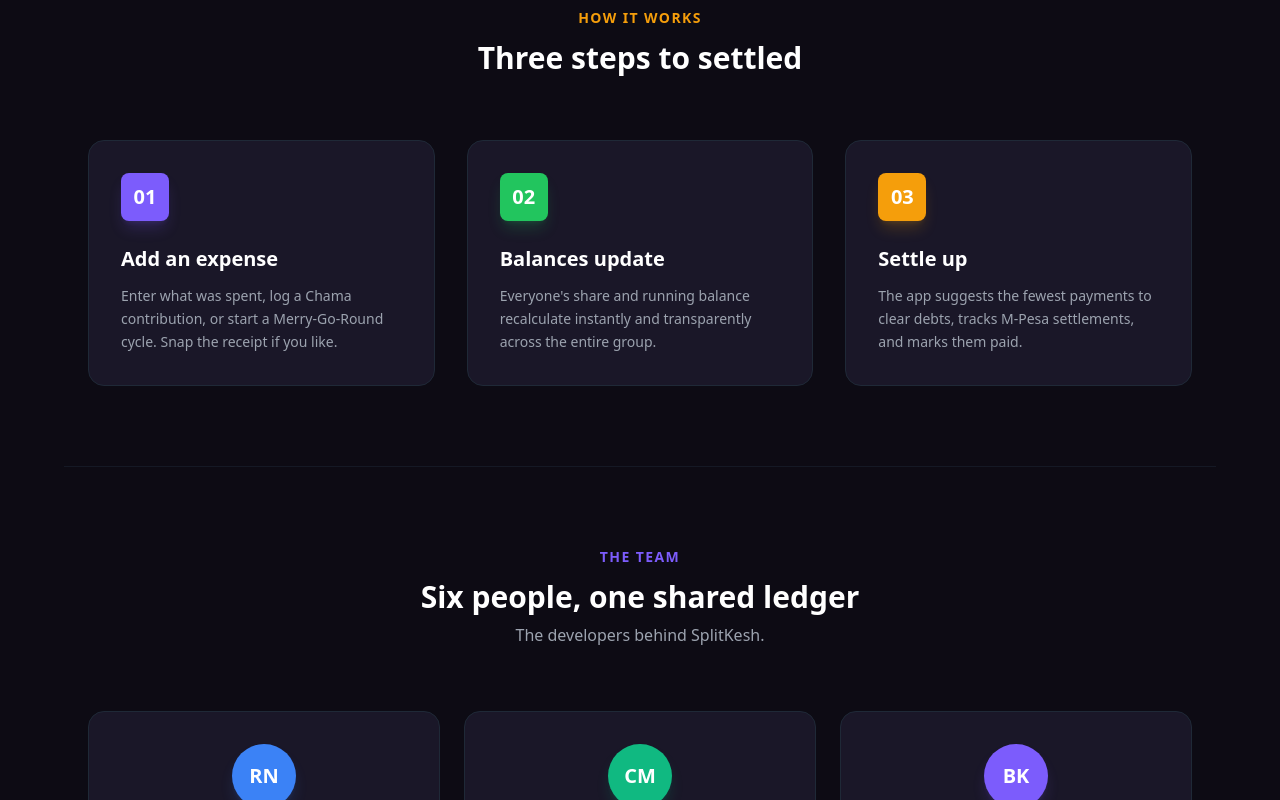
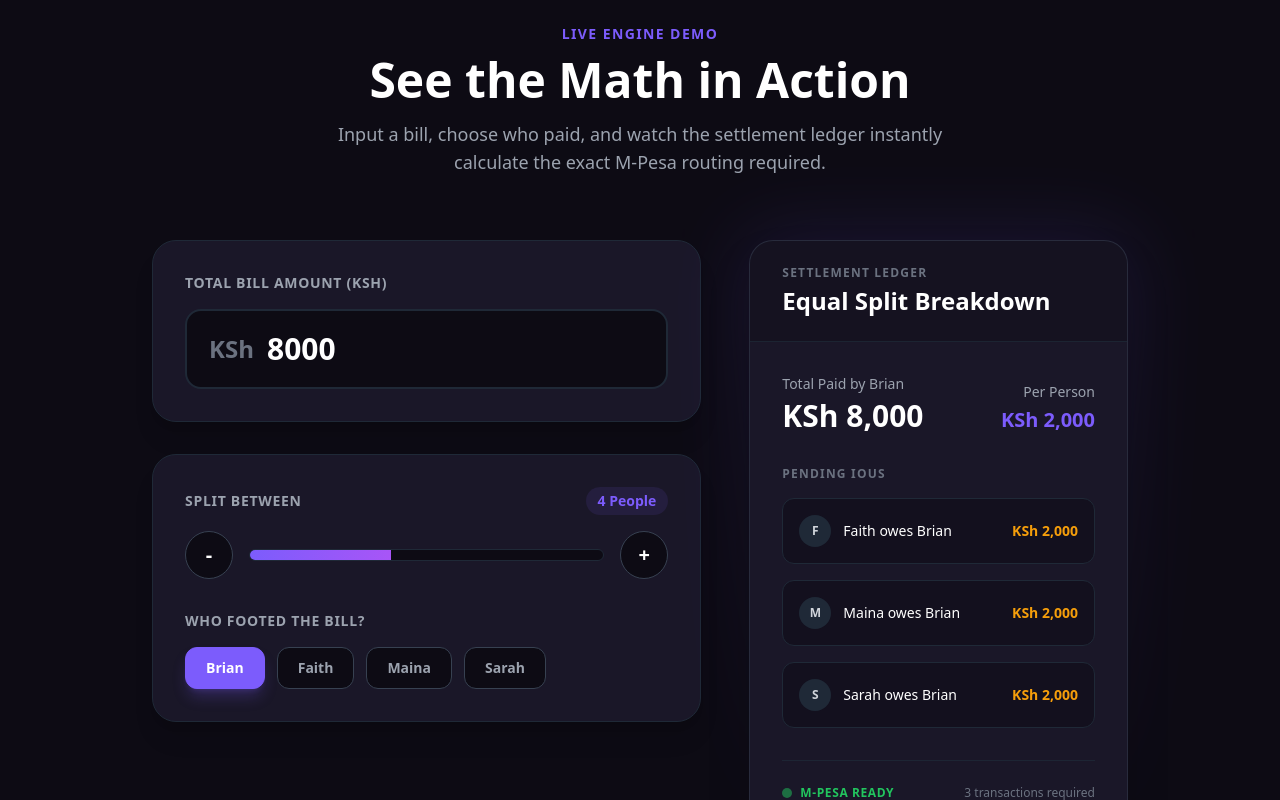
Before and after one commit to briankimani640/splitkesh-web, a React (Vite) app: page / in a window 1280 px wide. Shown: the part 2560-3360 px from the top of the page. Built offline with nearby package versions, Linux system fonts and the light colour scheme.

Commit message:
feat: redesign split calculator for better interactivity and visual ledger breakdown

```diff
--- a/src/App.jsx
+++ b/src/App.jsx
@@ -2,11 +2,12 @@ import Navbar from './components/Navbar'
 import Hero from './components/Hero'
 import ProblemSolution from './components/ProblemSolution'
 import FeatureGrid from './components/FeatureGrid'
+import SplitCalculator from './components/SplitCalculator' // <-- Added Split Calculator
 import HowItWorks from './components/HowItWorks'
 import TeamSection from './components/TeamSection'
 import FaqSection from './components/FaqSection'
 import ApkDownloadGuide from './components/ApkDownloadGuide'
-import ContactForm from './components/ContactForm' // <-- Import here
+import ContactForm from './components/ContactForm'
 import Footer from './components/Footer'
 
 function App() {
@@ -17,11 +18,12 @@ function App() {
         <Hero />
         <ProblemSolution />
         <FeatureGrid />
+        <SplitCalculator /> {/* <-- Rendered here to test live splits */}
         <HowItWorks />
         <TeamSection />
         <FaqSection />
         <ApkDownloadGuide />
-        <ContactForm /> {/* <-- Add it here */}
+        <ContactForm />
       </main>
       <Footer />
     </div>
--- /dev/null
+++ b/src/components/SplitCalculator.jsx
@@ -0,0 +1,185 @@
+import { useState } from 'react';
+
+const SplitCalculator = () => {
+  const [totalAmount, setTotalAmount] = useState(8000);
+  const [membersCount, setMembersCount] = useState(4);
+  const [payerIndex, setPayerIndex] = useState(0);
+
+  // Dynamic member names for the demo
+  const demoNames = ["Brian", "Faith", "Maina", "Sarah", "Kevin", "Diana", "Victor", "Mercy", "John", "Alice"];
+  const activeMembers = demoNames.slice(0, membersCount);
+  const payerName = activeMembers[payerIndex];
+
+  // Math logic
+  const safeMembers = membersCount > 0 ? membersCount : 1;
+  const perPerson = Math.round(totalAmount / safeMembers);
+
+  return (
+    <section className="py-24 px-6 max-w-5xl mx-auto" id="calculator">
+
+      <div className="text-center mb-16">
+        <span className="text-sm font-bold text-primary tracking-widest uppercase mb-3 block">Live Engine Demo</span>
+        <h3 className="text-4xl md:text-5xl font-extrabold text-white mb-4">
+          See the Math in Action
+        </h3>
+        <p className="text-gray-400 text-lg max-w-2xl mx-auto">
+          Input a bill, choose who paid, and watch the settlement ledger instantly calculate the exact M-Pesa routing required.
+        </p>
+      </div>
+
+      <div className="grid grid-cols-1 lg:grid-cols-12 gap-8 lg:gap-12 items-start">
+
+        {/* LEFT COLUMN: Interactive Controls */}
+        <div className="lg:col-span-7 space-y-8">
+
+          {/* Bill Amount Input */}
+          <div className="bg-darkcard border border-gray-800 rounded-3xl p-6 md:p-8 shadow-xl">
+            <label className="block text-sm font-bold text-gray-400 uppercase tracking-wider mb-4">
+              Total Bill Amount (KSh)
+            </label>
+            <div className="relative">
+              <span className="absolute left-6 top-1/2 -translate-y-1/2 text-2xl font-bold text-gray-500">KSh</span>
+              <input
+                type="number"
+                value={totalAmount}
+                onChange={(e) => setTotalAmount(Number(e.target.value))}
+                className="w-full bg-darkbg border-2 border-gray-800 rounded-2xl pl-20 pr-6 py-5 text-3xl font-extrabold text-white focus:outline-none focus:border-primary focus:ring-4 focus:ring-primary/20 transition-all"
+                min="0"
+                step="500"
+              />
+            </div>
+          </div>
+
+          {/* Members & Payer Controls */}
+          <div className="bg-darkcard border border-gray-800 rounded-3xl p-6 md:p-8 shadow-xl space-y-8">
+
+            {/* Number of People */}
+            <div>
+              <div className="flex justify-between items-center mb-4">
+                <label className="text-sm font-bold text-gray-400 uppercase tracking-wider">
+                  Split Between
+                </label>
+                <span className="text-primary font-bold bg-primary/10 px-3 py-1 rounded-full text-sm">
+                  {membersCount} People
+                </span>
+              </div>
+              <div className="flex items-center gap-4">
+                <button
+                  onClick={() => setMembersCount(Math.max(2, membersCount - 1))}
+                  className="w-12 h-12 flex items-center justify-center rounded-full bg-darkbg border border-gray-700 text-white hover:border-primary hover:text-primary transition-colors text-xl font-bold"
+                >
+                  -
+                </button>
+                <div className="flex-1 h-3 bg-darkbg rounded-full overflow-hidden border border-gray-800 relative">
+                  <div
+                    className="absolute top-0 left-0 h-full bg-gradient-to-r from-primary to-purple-500 transition-all duration-300"
+                    style={{ width: `${(membersCount / 10) * 100}%` }}
+                  ></div>
+                </div>
+                <button
+                  onClick={() => {
+                    setMembersCount(Math.min(10, membersCount + 1));
+                    if (payerIndex >= membersCount) setPayerIndex(0);
+                  }}
+                  className="w-12 h-12 flex items-center justify-center rounded-full bg-darkbg border border-gray-700 text-white hover:border-primary hover:text-primary transition-colors text-xl font-bold"
+                >
+                  +
+                </button>
+              </div>
+            </div>
+
+            {/* Who Paid Selector */}
+            <div>
+              <label className="block text-sm font-bold text-gray-400 uppercase tracking-wider mb-4">
+                Who footed the bill?
+              </label>
+              <div className="flex flex-wrap gap-3">
+                {activeMembers.map((name, index) => (
+                  <button
+                    key={name}
+                    onClick={() => setPayerIndex(index)}
+                    className={`px-5 py-2.5 rounded-xl text-sm font-bold transition-all duration-200 border ${
+                      payerIndex === index
+                        ? 'bg-primary border-primary text-white shadow-lg shadow-primary/25'
+                        : 'bg-darkbg border-gray-700 text-gray-400 hover:border-gray-500 hover:text-white'
+                    }`}
+                  >
+                    {name}
+                  </button>
+                ))}
+              </div>
+            </div>
+
+          </div>
+        </div>
+
+        {/* RIGHT COLUMN: The Settlement Ledger */}
+        <div className="lg:col-span-5 relative">
+
+          {/* Decorative Glow */}
+          <div className="absolute -inset-1 bg-gradient-to-b from-primary/30 to-transparent blur-2xl rounded-3xl opacity-50 pointer-events-none"></div>
+
+          <div className="bg-[#1a1728] border border-gray-700/50 rounded-3xl shadow-2xl relative overflow-hidden flex flex-col h-full min-h-[450px]">
+
+            {/* Ledger Header */}
+            <div className="px-8 py-6 border-b border-gray-800/80 bg-black/20">
+              <div className="text-xs font-semibold text-gray-500 uppercase tracking-widest mb-1">Settlement Ledger</div>
+              <div className="text-2xl font-extrabold text-white">Equal Split Breakdown</div>
+            </div>
+
+            {/* Ledger Body */}
+            <div className="p-8 flex-1 flex flex-col">
+              <div className="flex justify-between items-end mb-8">
+                <div>
+                  <div className="text-sm text-gray-400 mb-1">Total Paid by {payerName}</div>
+                  <div className="text-3xl font-bold text-white">KSh {totalAmount.toLocaleString()}</div>
+                </div>
+                <div className="text-right">
+                  <div className="text-sm text-gray-400 mb-1">Per Person</div>
+                  <div className="text-xl font-bold text-primary">KSh {perPerson.toLocaleString()}</div>
+                </div>
+              </div>
+
+              <div className="space-y-4 flex-1">
+                <div className="text-xs font-semibold text-gray-500 uppercase tracking-widest mb-2">Pending IOUs</div>
+
+                {activeMembers.map((name, index) => {
+                  if (index === payerIndex) return null; // Payer doesn't owe themselves
+
+                  return (
+                    <div key={name} className="flex items-center justify-between bg-darkbg/50 border border-gray-800 rounded-xl p-4 transition-all hover:bg-darkbg">
+                      <div className="flex items-center gap-3">
+                        <div className="w-8 h-8 rounded-full bg-gray-800 flex items-center justify-center text-xs font-bold text-gray-300">
+                          {name.charAt(0)}
+                        </div>
+                        <span className="text-sm font-medium text-white">{name} owes {payerName}</span>
+                      </div>
+                      <span className="text-sm font-bold text-warning">
+                        KSh {perPerson.toLocaleString()}
+                      </span>
+                    </div>
+                  );
+                })}
+              </div>
+
+              {/* Status Footer */}
+              <div className="mt-8 pt-6 border-t border-gray-800/80 flex items-center justify-between">
+                <div className="flex items-center gap-2">
+                  <span className="w-2.5 h-2.5 rounded-full bg-success animate-pulse"></span>
+                  <span className="text-xs font-bold text-success uppercase tracking-wider">M-Pesa Ready</span>
+                </div>
+                <div className="text-xs text-gray-500">
+                  {membersCount - 1} transactions required
+                </div>
+              </div>
+
+            </div>
+          </div>
+        </div>
+
+      </div>
+    </section>
+  );
+};
+
+export default SplitCalculator;
```
